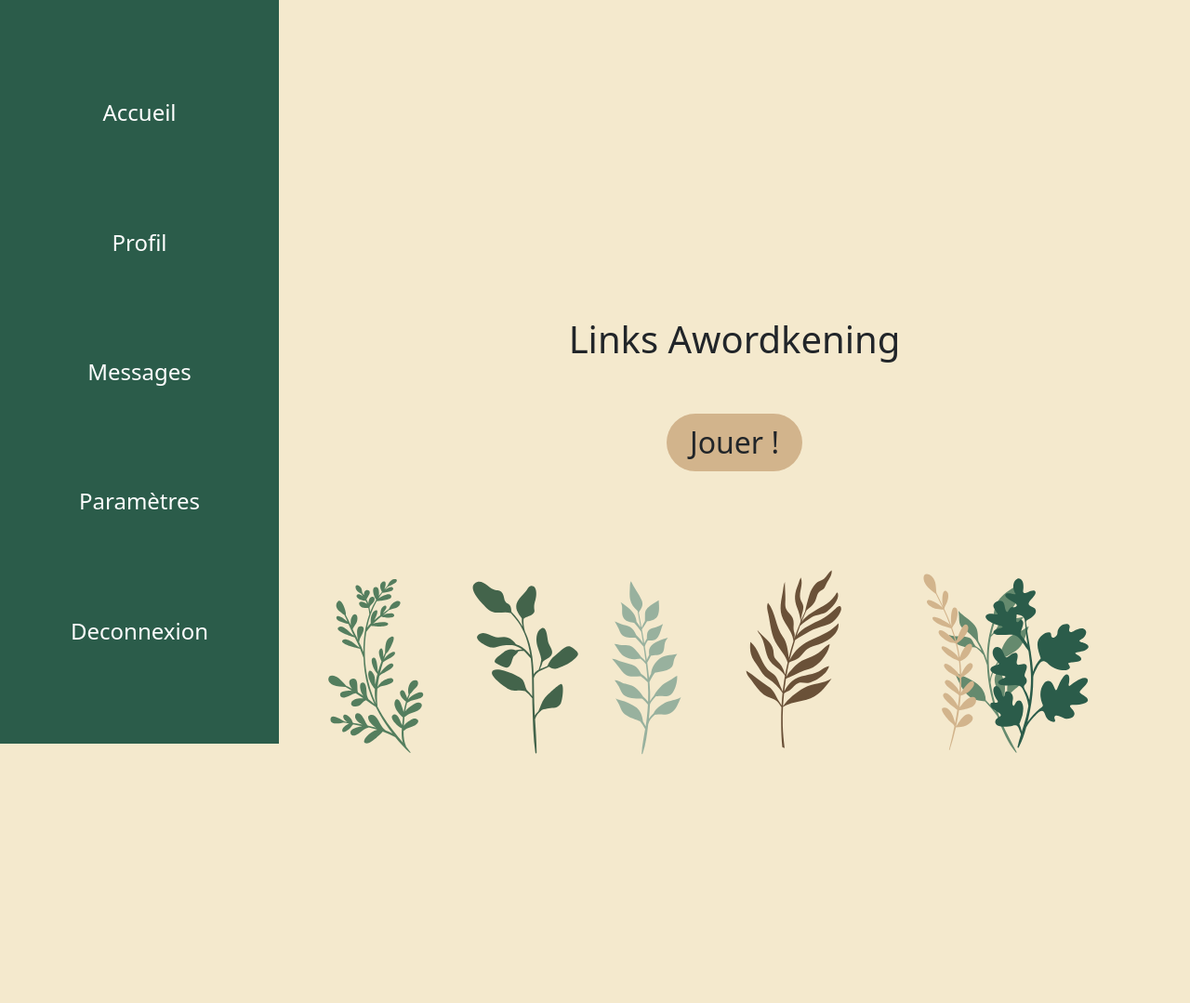
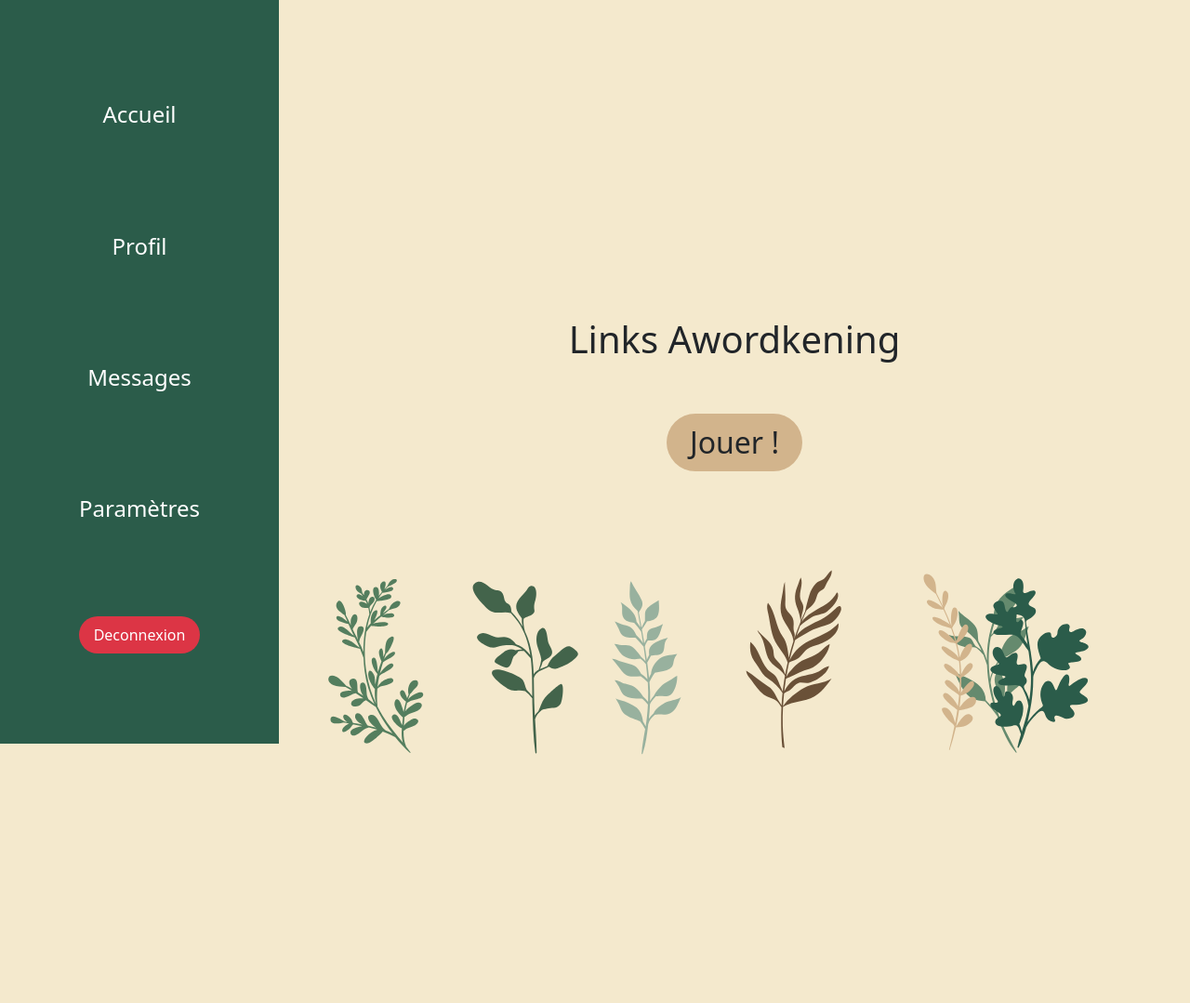
Before and after one commit to FC-Rats/Links-Awordkening, a PHP site: page /index.php in a window 1280 px wide; the page is wider, and only the part inside the window is pictured. Shown: the top 1079 px of that part at 93% size. Run offline with PHP 8.4, Linux system fonts and the light colour scheme; the visitor is signed in with stand-in values (Sample User, id 1).

Commit message:
Deconnexion button style modified

```diff
--- a/Pages/index.php
+++ b/Pages/index.php
@@ -35,7 +35,7 @@
                         </li>
                         <?php if (isset($_SESSION['idUser'])) { ?>
                             <li class="nav-item">
-                                <a class="nav-link text-white" href="#">Deconnexion</a>
+                                <a class="nav-link text-white rounded-5 bg-danger fs-6" href="#">Deconnexion</a>
                             </li>
                         <?php } else { ?>
                             <li class="d-flex justify-content-evenly align-items-center w-100 p-2 fs-6">
@@ -74,7 +74,7 @@
                             </li>
                             <?php if (isset($_SESSION['idUser'])) { ?>
                                 <li class="nav-item">
-                                    <a class="nav-link text-white" href="#">Deconnexion</a>
+                                    <a class="nav-link text-white rounded-5 bg-danger fs-6" href="#">Deconnexion</a>
                                 </li>
                             <?php } else { ?>
                                 <li class="d-flex justify-content-evenly align-items-center w-100 p-2 fs-6">
```
